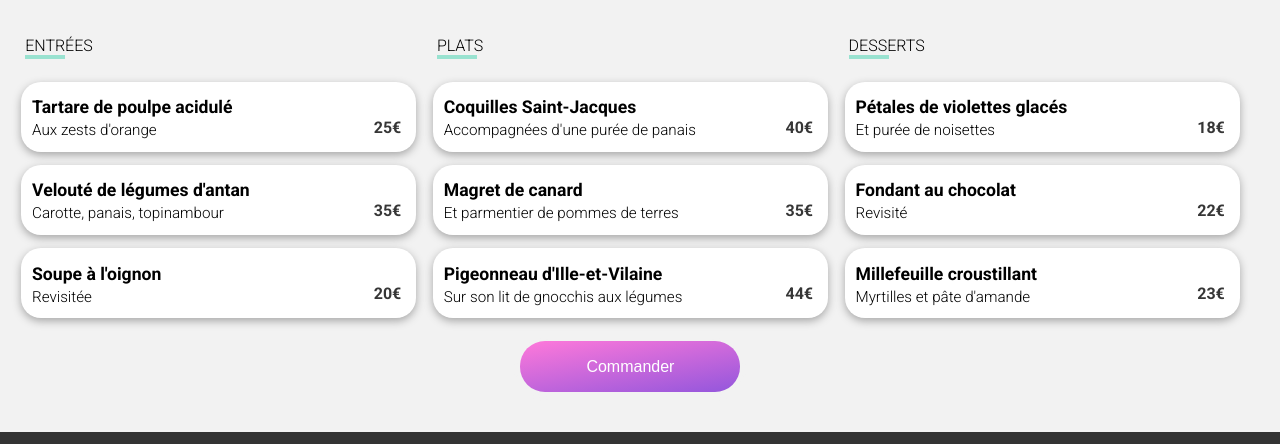
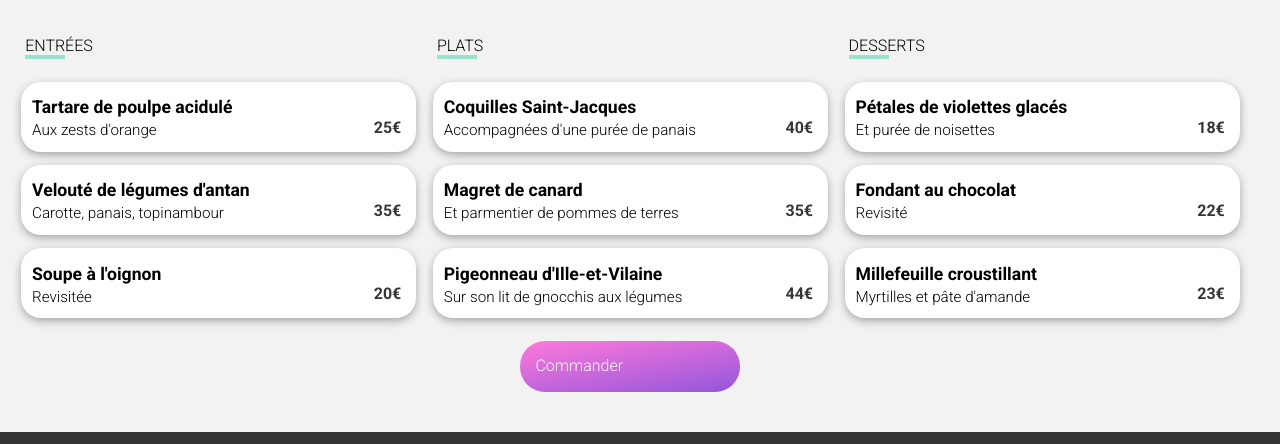
Before and after one commit to danoubruce/DanouBongbele_3_13122020, a website: page a_la_francaise.html in a window 1280 px wide. Shown: the part 356-800 px from the top of the page. Drawn offline with Linux system fonts and the light colour scheme; a web font is replaced by a local one.

Commit message:
modification a_l_f.html

```diff
--- a/a_la_francaise.html
+++ b/a_la_francaise.html
@@ -26,7 +26,7 @@
                     <h1 class="bloc-heading__text">À la française</h1>
                     <div class="bloc-heading__icon"><i class="far fa-heart icon-vide"></i><i class="fas fa-heart icon-plein"></i></div>
                 </div>
-                <section class="bloc-menu">
+                <div class="bloc-menu">
                     <div class="bloc-menu__etape">
                         <p class="title">ENTRÉES</p>
                         <div class="brochure">
@@ -132,9 +132,8 @@
                             </div>
                         </div>
                     </div>
-                    <button class="btn"><a href=#>Commander</a></button>
-                </section>
-
+                    <a href=# class="btn">Commander</a>
+                </div>
             </section>
         </div>
     </main>
```
